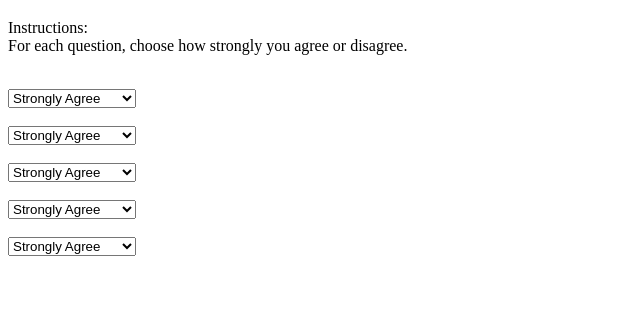
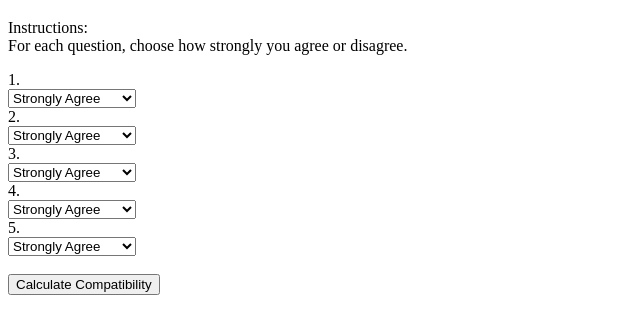
Before and after one commit to JoshFaulstroh/Matchmaker, a plain HTML site: page index.html in a window 1280 px wide. Shown: the part 61-394 px from the top of the page, without its empty margins (0-640 px from the left). Drawn offline with Linux system fonts and the light colour scheme.

Commit message:
Initial commit

```diff
--- a/index.html
+++ b/index.html
@@ -16,7 +16,7 @@
     <h1>Josh Faulstroh's Matchmaker</h1>
     <p>Instructions:<br/>
     For each question, choose how strongly you agree or disagree.</p>
-    <label id="q1"></label><br/>
+    <label id="q1">1. </label><br/>
     <select>
         <option value="5">Strongly Agree</option>
         <option value="4">Agree</option>
@@ -25,7 +25,7 @@
         <option value="1">Strongly Disagree</option>
     </select>
     <br/>
-    <label id="q2"></label><br/>
+    <label id="q2">2. </label><br/>
     <select>
         <option value="5">Strongly Agree</option>
         <option value="4">Agree</option>
@@ -34,7 +34,7 @@
         <option value="1">Strongly Disagree</option>
     </select>
     <br/>
-    <label id="q3"></label><br/>
+    <label id="q3">3. </label><br/>
     <select>
         <option value="5">Strongly Agree</option>
         <option value="4">Agree</option>
@@ -43,7 +43,7 @@
         <option value="1">Strongly Disagree</option>
     </select>
     <br/>
-    <label id="q4"></label><br/>
+    <label id="q4">4. </label><br/>
     <select>
         <option value="5">Strongly Agree</option>
         <option value="4">Agree</option>
@@ -52,7 +52,7 @@
         <option value="1">Strongly Disagree</option>
     </select>
     <br/>
-    <label id="q5"></label><br/>
+    <label id="q5">5. </label><br/>
     <select>
         <option value="5">Strongly Agree</option>
         <option value="4">Agree</option>
@@ -63,6 +63,8 @@
 <script>
     console.log("Starting Matchmaker...")
 </script>
+<br/><br/>
+<button>Calculate Compatibility</button>
 
 </body>
 </html>
```
